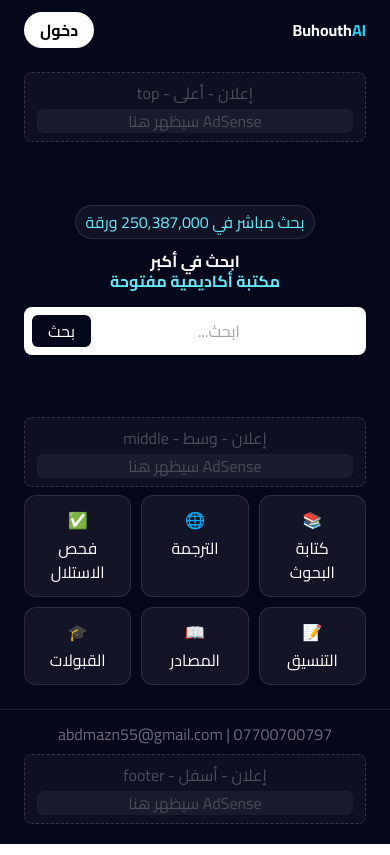
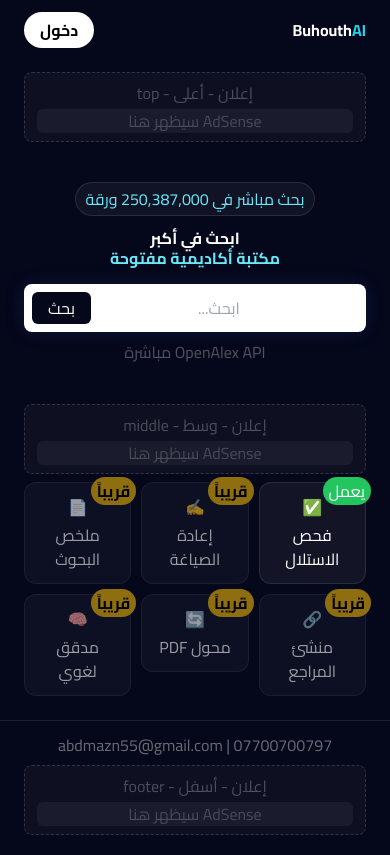
Before and after one commit to mahmoodabdm/buhouthal, a Next.js app: page / in a window 390 px wide. Built offline with nearby package versions, Linux system fonts and the light colour scheme.

Commit message:
Update page.tsx

```diff
--- a/app/page.tsx
+++ b/app/page.tsx
@@ -7,30 +7,76 @@ import AdBanner from '../components/AdBanner'
 
 export default function Page() {
   const [open, setOpen] = useState(false);
+
+  // الخدمات الجديدة - واحدة فقط شغالة
   const services = [
-    { slug: "writing", title: "كتابة البحوث", icon: "📚" },
-    { slug: "translation", title: "الترجمة", icon: "🌐" },
-    { slug: "plagiarism", title: "فحص الاستلال", icon: "✅" },
-    { slug: "formatting", title: "التنسيق", icon: "📝" },
-    { slug: "sources", title: "المصادر", icon: "📖" },
-    { slug: "admission", title: "القبولات", icon: "🎓" },
+    { slug: "plagiarism", title: "فحص الاستلال", icon: "✅", active: true },
+    { slug: "paraphrase", title: "إعادة الصياغة", icon: "✍️", active: false },
+    { slug: "summarizer", title: "ملخص البحوث", icon: "📄", active: false },
+    { slug: "citation", title: "منشئ المراجع", icon: "🔗", active: false },
+    { slug: "converter", title: "محول PDF", icon: "🔄", active: false },
+    { slug: "grammar", title: "مدقق لغوي", icon: "🧠", active: false },
   ];
+
   return (
     <main className="min-h-screen bg-[#05071a] text-white flex flex-col">
       <header className="flex items-center justify-between py-3 max-w-7xl mx-auto px-6 w-full">
         <Link href="/" className="font-bold text-">Buhouth<span className="text-cyan-400">AI</span></Link>
         <button onClick={() => setOpen(true)} className="text- bg-white text-black px-4 py-1.5 rounded-full font-bold">دخول</button>
       </header>
+
       <LoginModal isOpen={open} onClose={() => setOpen(false)} />
-      <div className="max-w- mx-auto w-full px-6 mt-1"><AdBanner slotId="top" label="أعلى" /></div>
+
+      <div className="max-w- mx-auto w-full px-6 mt-1">
+        <AdBanner slotId="top" label="أعلى" />
+      </div>
+
       <section className="flex-1 flex flex-col items-center justify-center text-center px-6 py-8">
-        <div className="bg-white/5 border border-white/10 text-cyan-300 text- px-2.5 py-1 rounded-full mb-3">بحث مباشر في 250,387,000 ورقة</div>
-        <h1 className="text- md:text- font-bold leading-tight">ابحث في أكبر<br /><span className="text-cyan-300">مكتبة أكاديمية مفتوحة</span></h1>
-        <div className="w-full max-w- mt-4"><div className="bg-white rounded-lg p-1 shadow"><SearchBar /></div></div>
+        <div className="bg-white/5 border border-white/10 text-cyan-300 text- px-2.5 py-1 rounded-full mb-3">
+          بحث مباشر في 250,387,000 ورقة
+        </div>
+        <h1 className="text- md:text- font-bold leading-tight">
+          ابحث في أكبر<br />
+          <span className="text-cyan-300">مكتبة أكاديمية مفتوحة</span>
+        </h1>
+        <div className="w-full max-w- mt-4">
+          <div className="bg-white rounded-lg p-1 shadow-[0_0_20px_rgba(59,130,246,0.15)]">
+            <SearchBar />
+          </div>
+          <p className="text- text-white/30 mt-2">OpenAlex API مباشرة</p>
+        </div>
       </section>
-      <div className="max-w- mx-auto w-full px-6"><AdBanner slotId="middle" label="وسط" /></div>
-      <section className="max-w-4xl mx-auto px-6 pb-6 w-full"><div className="grid grid-cols-3 md:grid-cols-6 gap-2.5">{services.map((s) => (<Link key={s.slug} href={`/services/${s.slug}`} className="bg-white/[0.06] border border-white/10 p-3 rounded-xl text-center"><div className="text- mb-1">{s.icon}</div><div className="text-">{s.title}</div></Link>))}</div></section>
-      <footer className="border-t border-white/10 py-3 text-center text- text-white/40 px-6">abdmazn55@gmail.com | 07700700797<div className="max-w- mx-auto mt-2"><AdBanner slotId="footer" label="أسفل" /></div></footer>
+
+      <div className="max-w- mx-auto w-full px-6">
+        <AdBanner slotId="middle" label="وسط" />
+      </div>
+
+      <section className="max-w-4xl mx-auto px-6 pb-6 w-full">
+        <div className="grid grid-cols-3 md:grid-cols-6 gap-2.5">
+          {services.map((s) => {
+            const Card = (
+              <div className={`relative bg-white/[0.06] border border-white/10 p-3 rounded-xl text-center transition-all ${s.active? 'hover:bg-white/[0.10] hover:border-cyan-400/30' : 'opacity-60'}`}>
+                <div className="text- mb-1">{s.icon}</div>
+                <div className="text-">{s.title}</div>
+                {!s.active && <div className="absolute -top-1.5 -right-1.5 bg-yellow-500 text-black text- px-1.5 py-0.5 rounded-full font-bold">قريباً</div>}
+                {s.active && <div className="absolute -top-1.5 -right-1.5 bg-green-500 text-white text- px-1.5 py-0.5 rounded-full">يعمل</div>}
+              </div>
+            );
+            return s.active? (
+              <Link key={s.slug} href={`/services/${s.slug}`}>{Card}</Link>
+            ) : (
+              <div key={s.slug} className="cursor-not-allowed">{Card}</div>
+            );
+          })}
+        </div>
+      </section>
+
+      <footer className="border-t border-white/10 py-3 text-center text- text-white/40 px-6">
+        <p>abdmazn55@gmail.com | 07700700797</p>
+        <div className="max-w- mx-auto mt-2">
+          <AdBanner slotId="footer" label="أسفل" />
+        </div>
+      </footer>
     </main>
   );
 }
```
